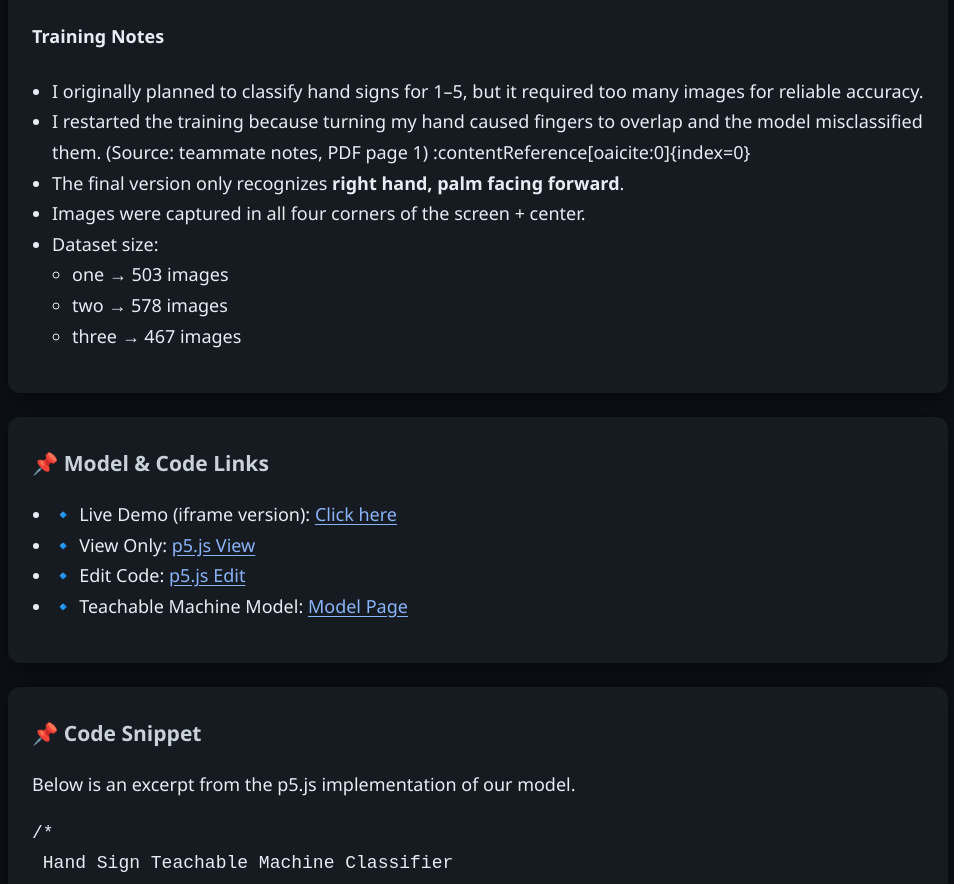
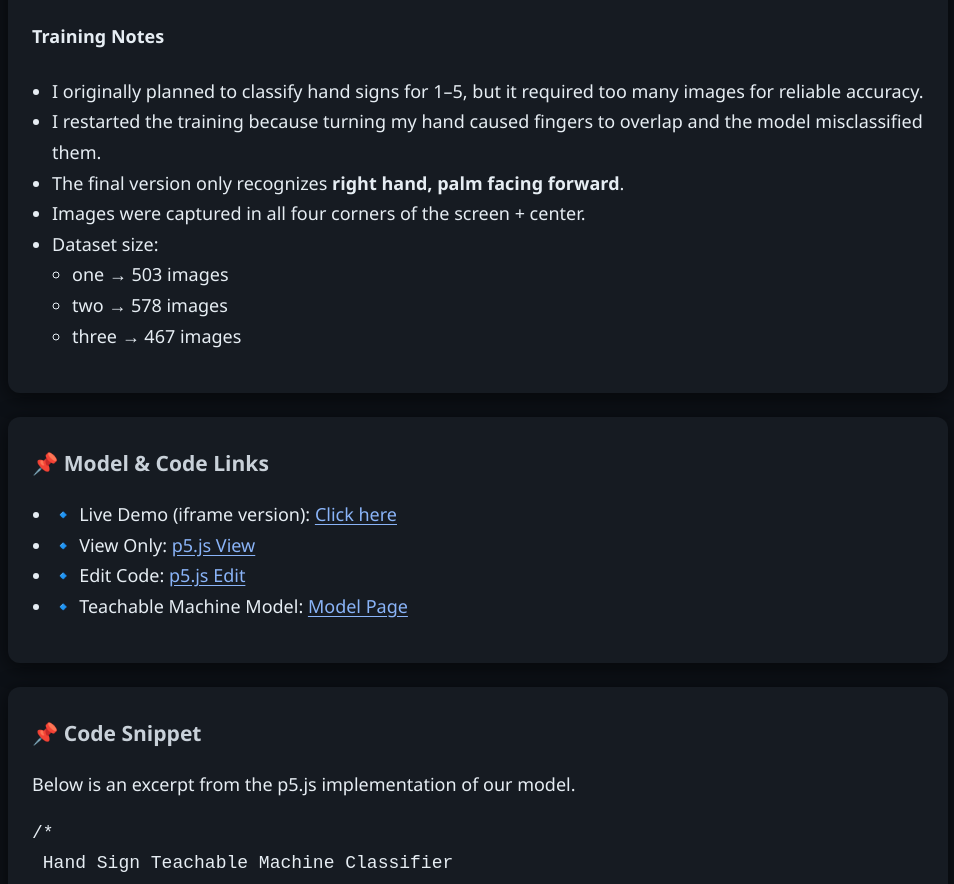
Before and after one commit to earthtogabi/LIS500-project2-website, a plain HTML site: page teachable-machine.html in a window 1280 px wide. Shown: the part 1972-2856 px from the top of the page, without its empty margins (162-1116 px from the left). Drawn offline with Linux system fonts and the light colour scheme.

Commit message:
Update teachable-machine.html

```diff
--- a/teachable-machine.html
+++ b/teachable-machine.html
@@ -74,8 +74,7 @@
     <h4>Training Notes</h4>
     <ul>
         <li>I originally planned to classify hand signs for 1–5, but it required too many images for reliable accuracy.</li>
-        <li>I restarted the training because turning my hand caused fingers to overlap and the model misclassified them.
-            (Source: teammate notes, PDF page 1) :contentReference[oaicite:0]{index=0}</li>
+        <li>I restarted the training because turning my hand caused fingers to overlap and the model misclassified them. </li>
         <li>The final version only recognizes <strong>right hand, palm facing forward</strong>.</li>
         <li>Images were captured in all four corners of the screen + center.</li>
         <li>Dataset size:
```
